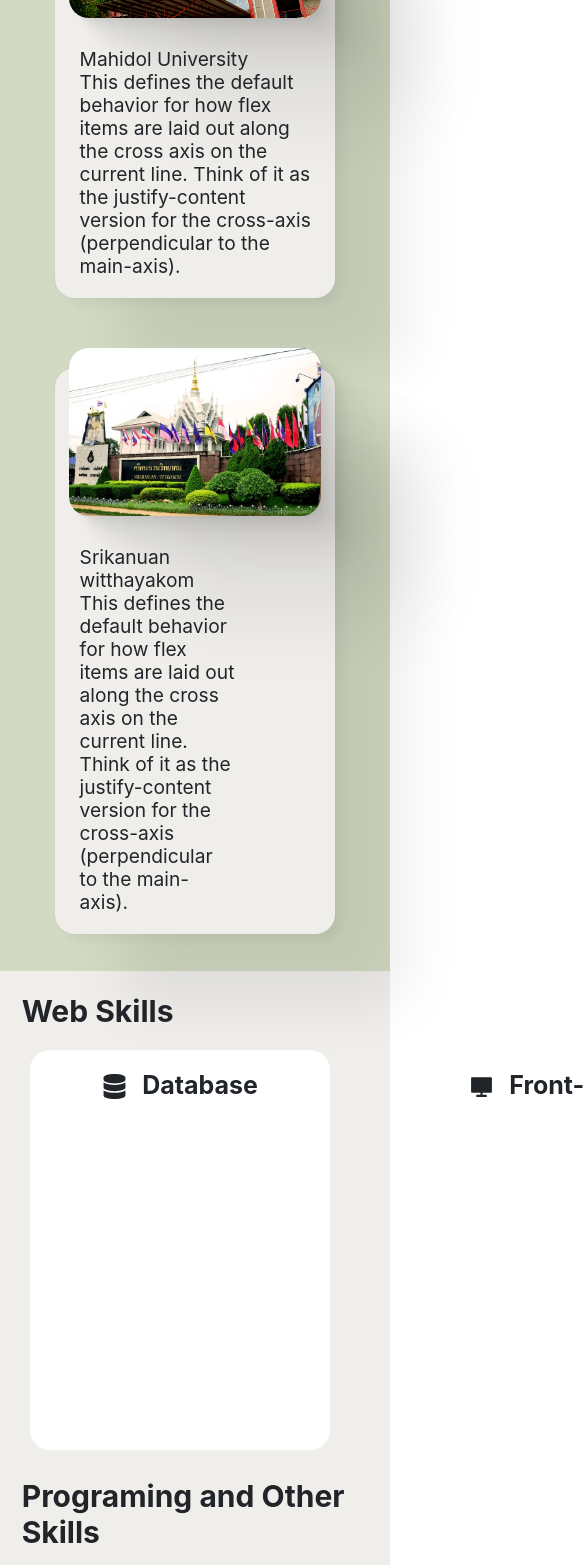
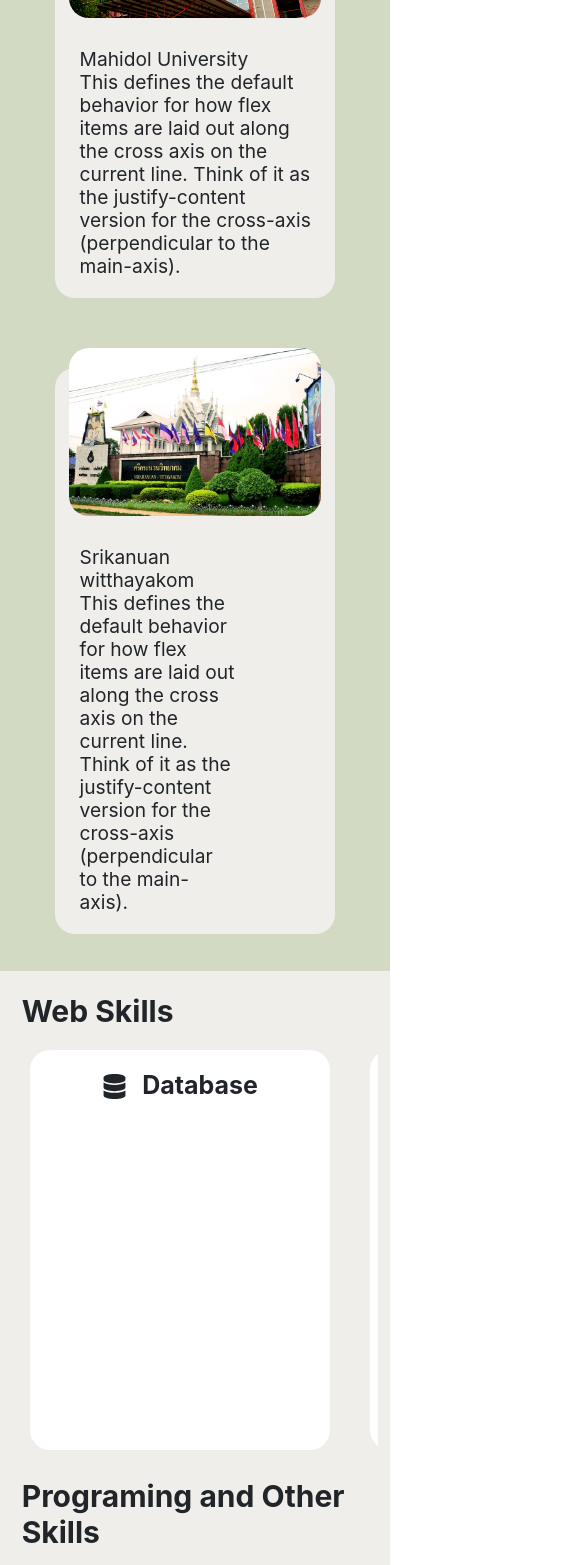
Before and after one commit to Sophon-Kr/PersonalWebsite-s-Sophon, a React (Create React App) app: page /experiences in a window 390 px wide. Shown: the part 1145-2710 px from the top of the page, 585 px wide, since content can reach past the window. Built offline with nearby package versions, Linux system fonts and the light colour scheme.

Commit message:
edit overflow-x

```diff
--- a/src/components/Certificate.jsx
+++ b/src/components/Certificate.jsx
@@ -44,8 +44,8 @@
 export const Certificate = (props) => {
   return (
     <div className="certificate" id="certificate">
+      <div className="certificate-header">Certification</div>
       <div className="maincontainer-certificate ">
-        <div className="certificate-header">Certification</div>
         <div className="container-certificate">
           {certificateList.map((data) => (
             <div key={data.id} className="card-certificate">
--- a/src/style/certificate.css
+++ b/src/style/certificate.css
@@ -6,6 +6,7 @@
   flex-direction: column;
   justify-content: start;
   flex-wrap: nowrap;
+  overflow-x: auto;
   /* background-color: bisque; */
 }
 .container-certificate {
@@ -39,10 +40,15 @@
 }
 
 .certificate-header {
-  padding: 50px;
+  margin: auto;
+  display: flex;
+  justify-content: center;
+  max-width: 1240px;
+  padding: 20px;
   font-size: 30px;
   font-weight: bold;
   align-self: start;
+  /* background-color: aqua; */
 }
 
 .card-certificate {
@@ -53,8 +59,18 @@
   background-color: var(--background-color);
   /* background-color: var(--green1-color); */
 }
+.container-certificate::-webkit-scrollbar {
+  width: 0;
+}
 
 @media screen and (max-width: 940px) {
+  .container-certificate {
+    display: flex;
+    justify-content: start;
+    align-items: center;
+    overflow-x: auto;
+    min-width: 0;
+  }
 }
-@media screen and (max-width: 880px) {
-}
+/* @media screen and (max-width: 880px) {
+} */
--- a/src/style/contact.css
+++ b/src/style/contact.css
@@ -133,3 +133,11 @@
     order: 1;
   }
 }
+@media screen and (max-width: 420px) {
+  .container-contact-right {
+    min-width: 320px;
+  }
+  .container-contact-left {
+    min-width: 320px;
+  }
+}
--- a/src/style/education.css
+++ b/src/style/education.css
@@ -80,12 +80,12 @@
     height: 180px;
     border-radius: 20px;
     margin: -20px;
-    box-shadow: 2.8px 2.8px 2.2px rgba(0, 0, 0, 0.02),
+    /* box-shadow: 2.8px 2.8px 2.2px rgba(0, 0, 0, 0.02),
       6.7px 6.7px 5.3px rgba(0, 0, 0, 0.028),
       12.5px 12.5px 10px rgba(0, 0, 0, 0.035),
       22.3px 22.3px 17.9px rgba(0, 0, 0, 0.042),
       41.8px 41.8px 33.4px rgba(0, 0, 0, 0.05),
-      100px 100px 80px rgba(0, 0, 0, 0.07);
+      100px 100px 80px rgba(0, 0, 0, 0.07); */
   }
   .papereducation-1 {
     min-height: 200px;
@@ -119,9 +119,9 @@
     background-color: var(--background-color);
     min-height: 250px;
     border-radius: 20px;
-    box-shadow: -0.8px -0.8px 3.3px rgba(0, 0, 0, 0.032),
+    /* box-shadow: -0.8px -0.8px 3.3px rgba(0, 0, 0, 0.032),
       6.3px 6.2px 10.1px rgba(0, 0, 0, 0.048),
-      69px 67px 62px rgba(0, 0, 0, 0.08);
+      69px 67px 62px rgba(0, 0, 0, 0.08); */
   }
   .papereducation-2 {
     display: flex;
@@ -131,9 +131,9 @@
     background-color: var(--background-color);
     min-height: 250px;
     border-radius: 20px;
-    box-shadow: -0.8px -0.8px 3.3px rgba(0, 0, 0, 0.032),
+    /* box-shadow: -0.8px -0.8px 3.3px rgba(0, 0, 0, 0.032),
       6.3px 6.2px 10.1px rgba(0, 0, 0, 0.048),
-      69px 67px 62px rgba(0, 0, 0, 0.08);
+      69px 67px 62px rgba(0, 0, 0, 0.08); */
   }
   .textmu {
     margin-left: 5px;
@@ -165,11 +165,11 @@
     margin: 10px;
 
     margin-top: -20px;
-    box-shadow: 2.8px 2.8px 2.2px rgba(0, 0, 0, 0.02),
+    /* box-shadow: 2.8px 2.8px 2.2px rgba(0, 0, 0, 0.02),
       6.7px 6.7px 5.3px rgba(0, 0, 0, 0.028),
       12.5px 12.5px 10px rgba(0, 0, 0, 0.035),
       22.3px 22.3px 17.9px rgba(0, 0, 0, 0.042),
       41.8px 41.8px 33.4px rgba(0, 0, 0, 0.05),
-      100px 100px 80px rgba(0, 0, 0, 0.07);
+      100px 100px 80px rgba(0, 0, 0, 0.07); */
   }
 }
--- a/src/style/hobbies.css
+++ b/src/style/hobbies.css
@@ -6,8 +6,14 @@
   /* flex-direction: column; */
   justify-content: space-around;
   align-items: center;
+  overflow-x: auto;
   /* flex-wrap: wrap; */
   /* background-color: bisque; */
+  gap: 10px;
+  min-width: 0;
+}
+.maincontainer-hobbies::-webkit-scrollbar {
+  width: 0;
 }
 #hobbies {
   background: var(--background-color);
@@ -35,3 +41,17 @@
   justify-content: space-around;
   flex-wrap: wrap;
 }
+@media screen and (max-width: 940px) {
+  .maincontainer-hobbies {
+    display: flex;
+    justify-content: start;
+    align-items: center;
+    overflow-x: auto;
+    min-width: 0;
+  }
+}
+/* @media screen and (max-width: 420px) {
+  .container-contact-right {
+    min-width: 320px;
+  }
+} */
--- a/src/style/skills.css
+++ b/src/style/skills.css
@@ -15,8 +15,9 @@
   justify-content: space-around;
   align-items: center;
   flex-wrap: nowrap;
-  gap: 70px;
+  gap: 40px;
   padding: 3% 5% 5% 5%;
+  overflow-x: auto;
   /* background-color: salmon; */
 }
 .container-skills-other {
@@ -124,8 +125,21 @@
     41.8px 41.8px 33.4px rgba(0, 0, 0, 0.05),
     100px 100px 80px rgba(0, 0, 0, 0.07);
 } */
+.container-skills-web::-webkit-scrollbar {
+  width: 0;
+}
 
 @media screen and (max-width: 940px) {
+  .container-skills-web {
+    display: flex;
+    justify-content: start;
+    align-items: center;
+    overflow-x: auto;
+    min-width: 0;
+    gap: 40px;
+  }
+}
+/* @media screen and (max-width: 940px) {
 }
 @media screen and (max-width: 880px) {
-}
+} */
```
